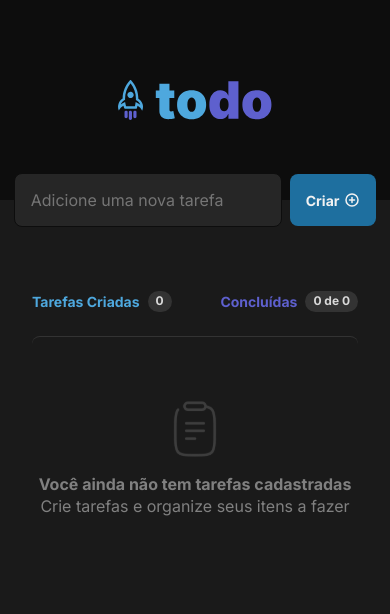
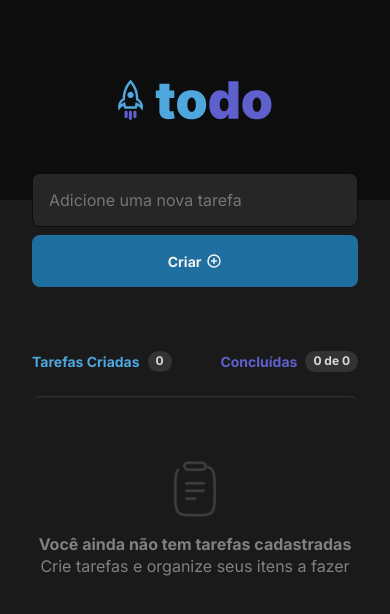
Before and after one commit to oleoprado/reactjs-todo, a React (Vite) app: page / in a window 390 px wide. Shown: the top 614 px of the page. Built offline with nearby package versions, Linux system fonts and the light colour scheme.

Commit message:
feat: adicionado @media query ao componente NewTask

```diff
--- a/src/components/NewTask.module.css
+++ b/src/components/NewTask.module.css
@@ -52,3 +52,24 @@
   justify-content: center;
   gap: 0.3rem;
 }
+
+@media (max-width: 425px) {
+  html {
+    font-size: 87.5%;
+    font-size: 100%;
+  }
+
+  .newTaskForm {
+    /* border: 1px solid red; */
+    display: flex;
+    flex-direction: column;
+  }
+
+  .newTaskForm button[type="submit"] {
+    width: 100%;
+  }
+
+  .newTaskForm input[type="text"] {
+    width: 100%;
+  }
+}
--- a/src/components/TodoList.module.css
+++ b/src/components/TodoList.module.css
@@ -40,10 +40,6 @@
   margin-top: 0.75rem;
 }
 
-.container input[type="checkbox"]:checked p {
-  color: red;
-}
-
 .done {
   text-decoration: line-through;
 }
--- a/src/components/TodoList.tsx
+++ b/src/components/TodoList.tsx
@@ -52,6 +52,7 @@ export function TodoList({ todos, onDeleteTask, onUpdateTasks }: TodoListProps)
                 checked={isCompleted}
                 onChange={ () => handleCheckTask(id)}
               />
+              <label htmlFor='checkbox' id={id}/>
               <p className={ isCompleted ? styles.done : ''}>{description}</p>
               <button
                 title="Deletar tarefa"
```
